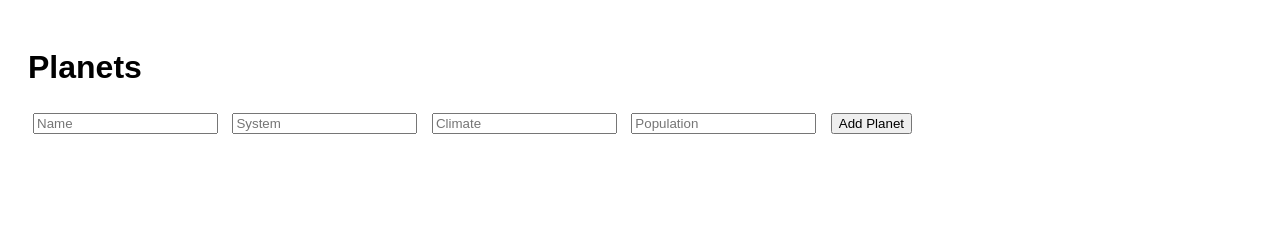
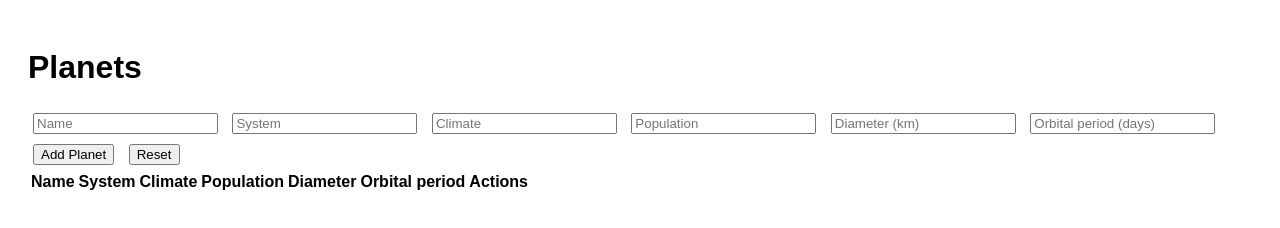
Before and after one commit to masha282728/planet-crud, a website: page frontend/index.html in a window 1280 px wide. Drawn offline with Linux system fonts and the light colour scheme; no server answers.

Commit message:
feat(frontend): formularz i tabela z polami diameter i orbital_period

```diff
--- a/frontend/index.html
+++ b/frontend/index.html
@@ -1,21 +1,43 @@
-<!DOCTYPE html>
-<html lang="en">
+<!doctype html>
+<html lang="pl">
 <head>
-  <meta charset="UTF-8" />
-  <meta name="viewport" content="width=device-width, initial-scale=1.0" />
-  <title>Planets CRUD</title>
+  <meta charset="utf-8" />
+  <meta name="viewport" content="width=device-width, initial-scale=1" />
+  <title>Planets</title>
   <link rel="stylesheet" href="style.css" />
 </head>
 <body>
   <h1>Planets</h1>
-  <div id="planet-list"></div>
+
   <form id="planet-form">
-    <input type="text" name="name" placeholder="Name" required />
-    <input type="text" name="system" placeholder="System" required />
-    <input type="text" name="climate" placeholder="Climate" required />
-    <input type="number" name="population" placeholder="Population" required />
-    <button type="submit">Add Planet</button>
+    <input id="name"         type="text"   placeholder="Name"        required />
+    <input id="system"       type="text"   placeholder="System"      required />
+    <input id="climate"      type="text"   placeholder="Climate"     />
+    <input id="population"   type="number" placeholder="Population"  />
+
+    <!-- nowe pola -->
+    <input id="diameter"        type="number" placeholder="Diameter (km)" />
+    <input id="orbital_period"  type="number" placeholder="Orbital period (days)" />
+
+    <button type="submit" id="submit-btn">Add Planet</button>
+    <button type="button" id="reset-btn">Reset</button>
   </form>
-  <script src="script.js"></script>
+
+  <table id="planets-table">
+    <thead>
+      <tr>
+        <th>Name</th>
+        <th>System</th>
+        <th>Climate</th>
+        <th>Population</th>
+        <th>Diameter</th>
+        <th>Orbital period</th>
+        <th>Actions</th>
+      </tr>
+    </thead>
+    <tbody></tbody>
+  </table>
+
+  <script src="script.js" defer></script>
 </body>
 </html>
```
